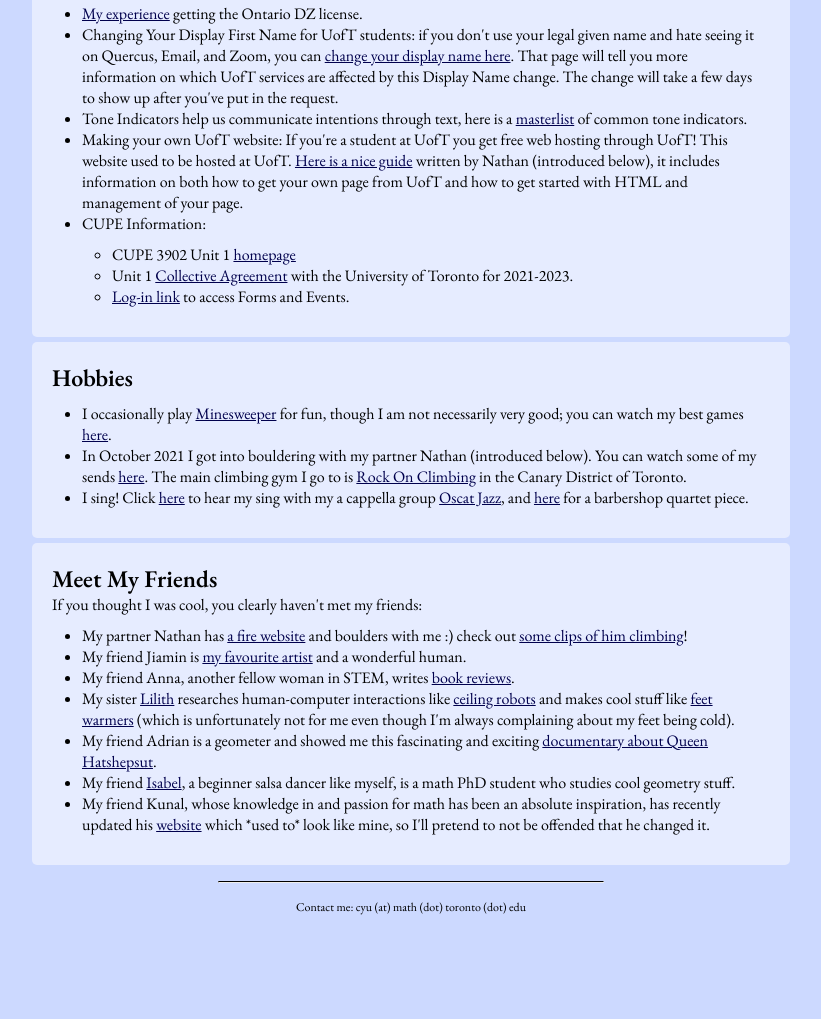
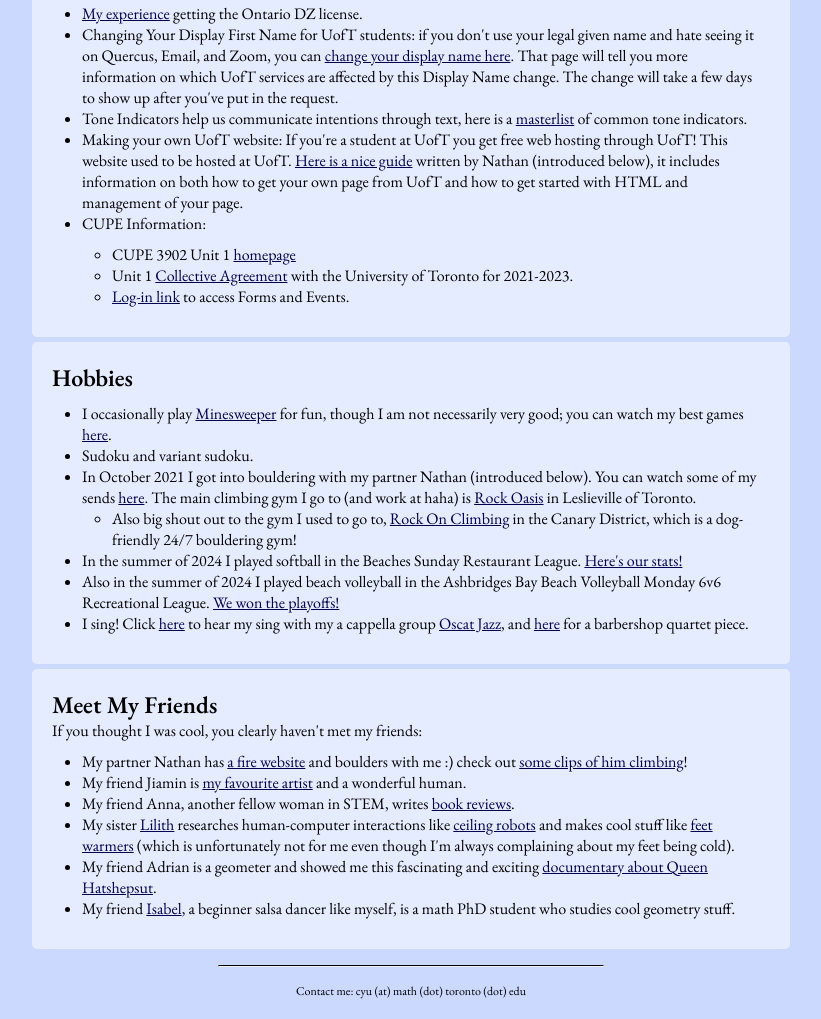
Before and after one commit to csjyu/csjyu.github.io, a plain HTML site: page extras.html in a window 1280 px wide. Shown: the part 1158-2177 px from the top of the page, without its empty margins (229-1050 px from the left). Before the commit the page ends 2093 px from the top, so only its background shows below. Drawn offline with nearby package versions, Linux system fonts and the light colour scheme.

Commit message:
fixed issues, added recent info

```diff
--- a/extras.html
+++ b/extras.html
@@ -109,7 +109,14 @@
         <h2>Hobbies</h2>
         <ul>
             <li>I occasionally play <a href="https://minesweeper.online/">Minesweeper</a> for fun, though I am not necessarily very good; you can watch my best games <a href="https://minesweeper.online/player/9654145">here</a>.</li>
-            <li>In October 2021 I got into bouldering with my partner Nathan (introduced below). You can watch some of my sends <a href="https://www.instagram.com/ascending.sequence/">here</a>. The main climbing gym I go to is <a href="https://www.rockonclimbing.ca/">Rock On Climbing</a> in the Canary District of Toronto.</li>
+            <li>Sudoku and variant sudoku.</li>
+            <li>In October 2021 I got into bouldering with my partner Nathan (introduced below). You can watch some of my sends <a href="https://www.instagram.com/ascending.sequence/">here</a>. The main climbing gym I go to (and work at haha) is <a href="https://www.rockoasis.com/">Rock Oasis</a> in Leslieville of Toronto.
+                <ul style="margin-top: 0; margin-bottom: 0;">
+                <li>Also big shout out to the gym I used to go to, <a href="https://www.rockonclimbing.ca/">Rock On Climbing</a> in the Canary District, which is a dog-friendly 24/7 bouldering gym!</li>
+                </ul>
+                </li>
+            <li>In the summer of 2024 I played softball in the Beaches Sunday Restaurant League. <a href="https://scarbororestaurant.hammertimehale.ca/the-free-agents">Here's our stats!</a></li>
+            <li>Also in the summer of 2024 I played beach volleyball in the Ashbridges Bay Beach Volleyball Monday 6v6 Recreational League. <a href="https://www.instagram.com/p/C_LNkkHxMhn/?img_index=20">We won the playoffs!</a></li>
             <li>I sing! Click <a href="https://youtu.be/XE3j5DexUKc">here</a> to hear my sing with my a cappella group <a href="https://oscatjazz.wordpress.com/">Oscat Jazz</a>, and <a href="https://youtu.be/yZgx73foBT0">here</a> for a barbershop quartet piece.</li>
         </ul>
         </section>
@@ -122,10 +129,9 @@
         <li>My partner Nathan has <a href="https://www.nathangs.ca/">a fire website</a> and boulders with me :) check out <a href="https://www.instagram.com/isitsmithy/">some clips of him climbing</a>!</li>
         <li>My friend Jiamin is <a href="https://jiaminli00.wixsite.com/portfolio">my favourite artist</a> and a wonderful human.</li>
         <li>My friend Anna, another fellow woman in STEM, writes <a href="https://www.goodreads.com/user/show/59137247-kate">book reviews</a>.</li>
-        <li>My sister <a href="">Lilith</a> researches human-computer interactions like <a href="https://lilithyu.com/AeroRigUI">ceiling robots</a> and makes cool stuff like <a href="https://lilithyu.com/jing">feet warmers</a> (which is unfortunately not for me even though I'm always complaining about my feet being cold).</li>
+        <li>My sister <a href="https://lilithyu.com">Lilith</a> researches human-computer interactions like <a href="https://lilithyu.com/AeroRigUI">ceiling robots</a> and makes cool stuff like <a href="https://lilithyu.com/jing">feet warmers</a> (which is unfortunately not for me even though I'm always complaining about my feet being cold).</li>
         <li>My friend Adrian is a geometer and showed me this fascinating and exciting <a href="https://youtu.be/_SgUiJUNv7E">documentary about Queen Hatshepsut</a>.</li>
         <li>My friend <a href="https://ibeach.github.io/">Isabel</a>, a beginner salsa dancer like myself, is a math PhD student who studies cool geometry stuff.</li>
-        <li>My friend Kunal, whose knowledge in and passion for math has been an absolute inspiration, has recently updated his <a href="http://individual.utoronto.ca/kunalc/">website</a> which *used to* look like mine, so I'll pretend to not be offended that he changed it.</li>
     </ul>
     </section>
 </main>
```
